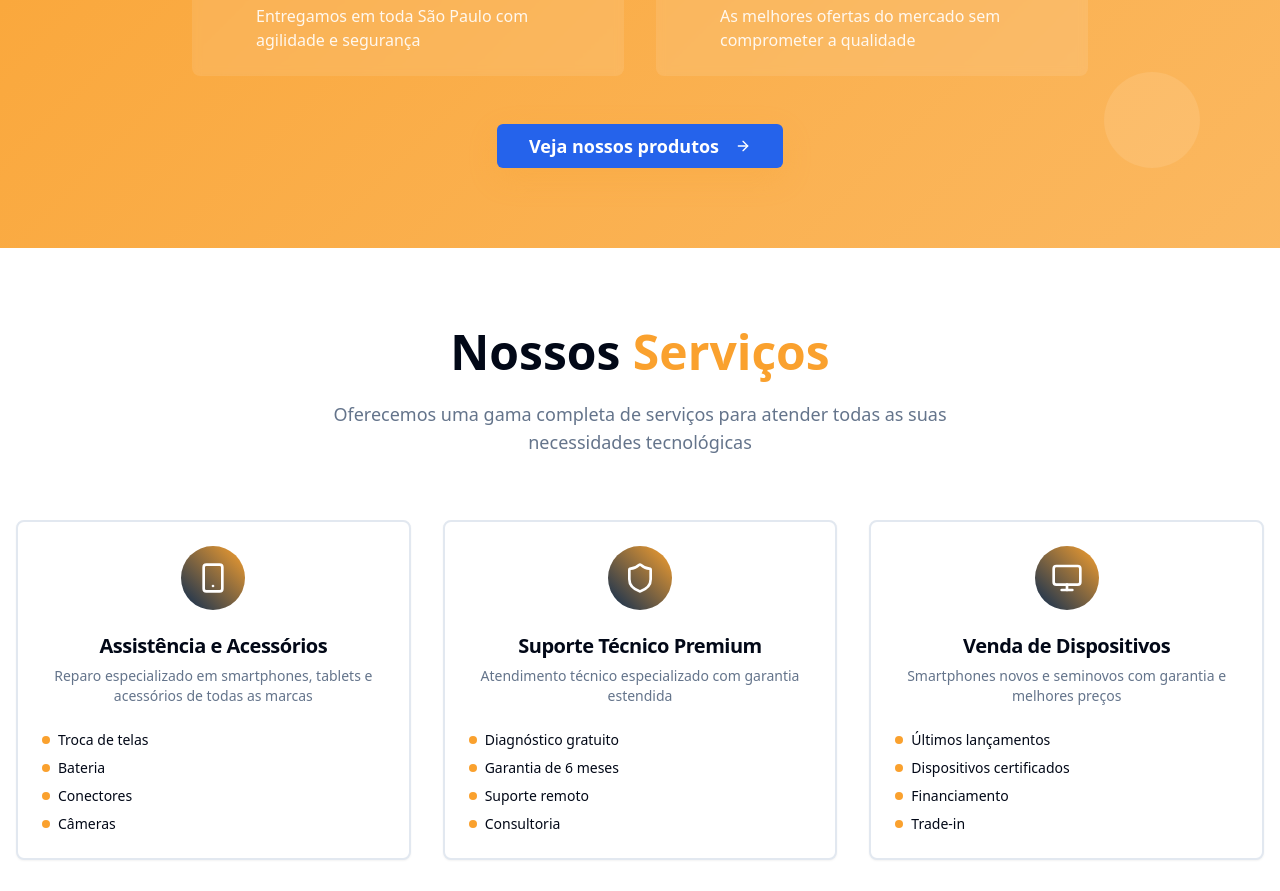
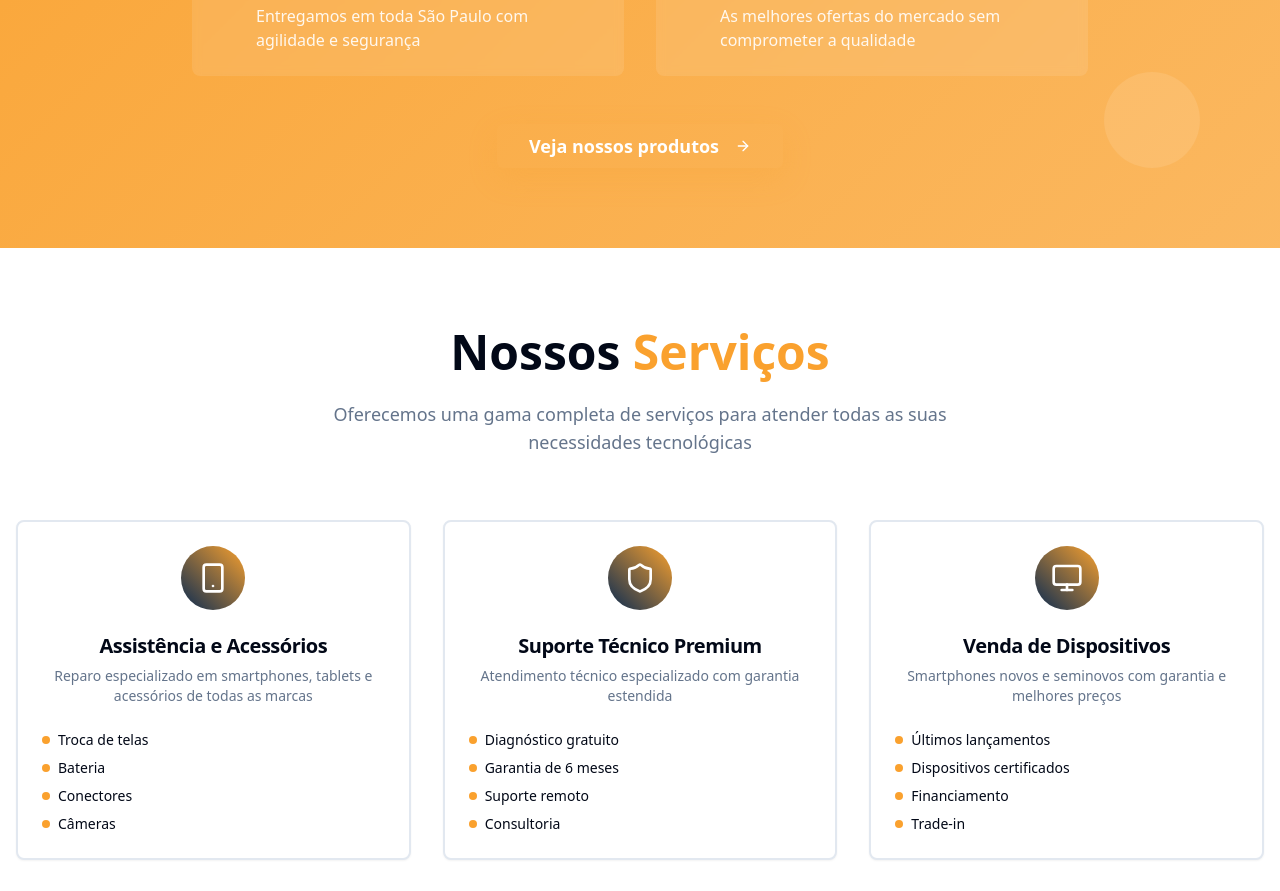
Before and after one commit to lweona/newtech, a React (Vite) app: page / in a window 1280 px wide. Shown: the part 1440-2331 px from the top of the page. Built offline with nearby package versions, Linux system fonts and the light colour scheme.

Commit message:
Visual edit in Lovable
Edited UI in Lovable

```diff
--- a/src/components/AboutSection.tsx
+++ b/src/components/AboutSection.tsx
@@ -72,7 +72,7 @@ const AboutSection = () => {
           </div>
 
           <div className="text-center">
-            <Button asChild variant="hero" size="lg" className="text-lg px-8 py-4 bg-blue-600 hover:bg-blue-700">
+            <Button asChild variant="hero" size="lg" className="text-lg px-8 py-4 bg-dark hover:bg-blue-700">
               <a href="https://www.facebook.com/cel.newtech" target="_blank" rel="noopener noreferrer">
                 Veja nossos produtos
                 <ArrowRight className="ml-2 w-5 h-5" />
```
